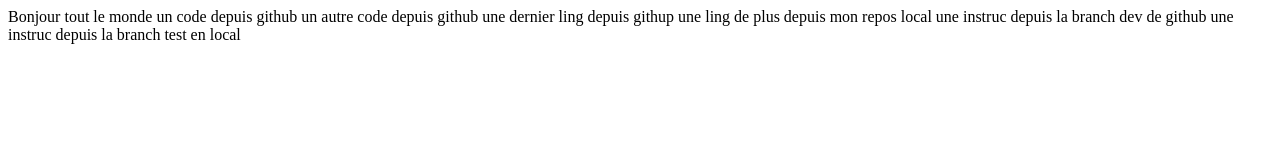
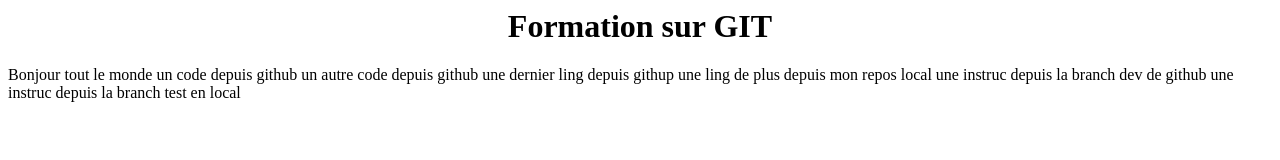
Before and after one commit to haddadimoh/haddadimoh.github.io, a plain HTML site: page index.html in a window 1280 px wide. Drawn offline with Linux system fonts and the light colour scheme.

Commit message:
push apres un pull2

```diff
--- a/index.html
+++ b/index.html
@@ -1,3 +1,5 @@
+<h1 align="center">Formation sur GIT</h1>
+
 Bonjour tout le monde
 un code depuis github
 un autre code depuis github
```
